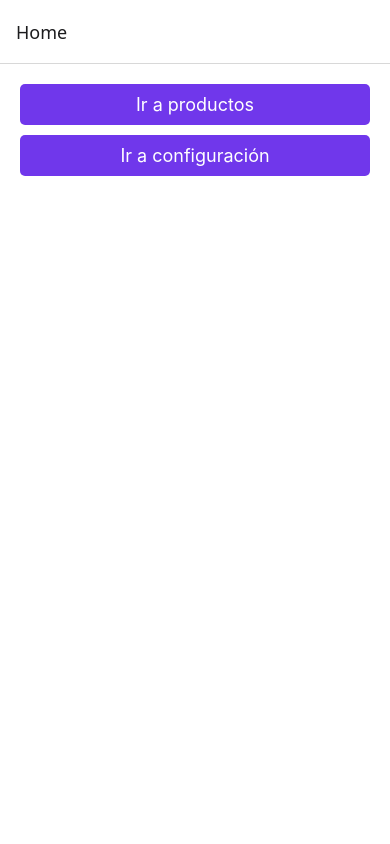
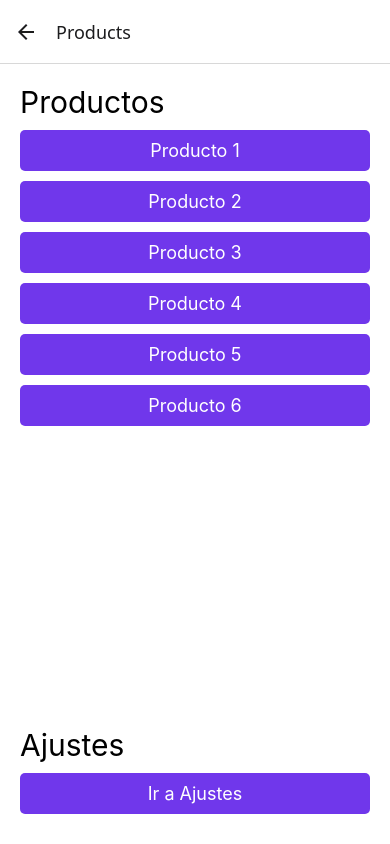
Before and after one commit to pmz10/04-NavigationApp, a React Native app: screen /Products in a window 390 px wide. Built offline with nearby package versions, Linux system fonts and the light colour scheme.

Commit message:
Add Products and Product screens with navigation; update HomeScreen buttons

```diff
--- a/src/presentation/routes/StackNavigator.tsx
+++ b/src/presentation/routes/StackNavigator.tsx
@@ -2,6 +2,8 @@
 import HomeScreen from '../screens/Home/HomeScreen'
 import ProfileScreen from '../screens/profile/ProfileScreen';
 import SettingsScreen from '../screens/Settings/SettingsScreen';
+import ProductsScreen from '../screens/products/ProductsScreen';
+import ProductScreen from '../screens/products/ProductScreen';
 
 const Stack = createStackNavigator();
 
@@ -16,6 +18,8 @@
       <Stack.Screen name="Home" component={HomeScreen} />
       <Stack.Screen name="Profile" component={ProfileScreen} />
       <Stack.Screen name="Settings" component={SettingsScreen} />
+      <Stack.Screen name='Products' component={ProductsScreen} />
+      <Stack.Screen name='Product' component={ProductScreen} />
     </Stack.Navigator>
   );
 }
--- a/src/presentation/screens/Home/HomeScreen.tsx
+++ b/src/presentation/screens/Home/HomeScreen.tsx
@@ -18,12 +18,17 @@
       </Pressable> */}
       <PrimaryButton
         onPress={() => navigation.navigate('Profile' as never)}
-        label="Ir a productos"
+        label="Ir a Perfil"
       />
 
       <PrimaryButton
         onPress={() => navigation.navigate('Settings' as never)}
-        label="Ir a configuración"
+        label="Ir a Ajustes"
+      />
+
+      <PrimaryButton
+        onPress={() => navigation.navigate('Products' as never)}
+        label="Ir a Productos"
       />
 
       {/* <PrimaryButton
--- a/src/presentation/screens/products/ProductsScreen.tsx
+++ b/src/presentation/screens/products/ProductsScreen.tsx
@@ -1,10 +1,40 @@
-import React from 'react';
 import { View, Text, StyleSheet } from 'react-native';
+import { globalStyles } from '../../theme/them';
+import { FlatList } from 'react-native-gesture-handler';
+import { PrimaryButton } from '../../components/shared/PrimaryButton';
+import { useNavigation } from '@react-navigation/native';
+
+const products = [
+  { id: 1, name: 'Producto 1' },
+  { id: 2, name: 'Producto 2' },
+  { id: 3, name: 'Producto 3' },
+  { id: 4, name: 'Producto 4' },
+  { id: 5, name: 'Producto 5' },
+  { id: 6, name: 'Producto 6' },
+]
 
 const ProductsScreen = () => {
+
+   const navigation = useNavigation();
+
+
   return (
-    <View style={styles.container}>
-      <Text>ProductsScreen</Text>
+    <View style={globalStyles.container}>
+      <Text style={{marginBottom: 10, fontSize: 30}}>Productos</Text>
+      <FlatList
+        data={products}
+        renderItem={({ item }) => (
+          <PrimaryButton
+            onPress={() => navigation.navigate('Product' as never)}
+            label={item.name}
+          />
+        )}
+      />
+      <Text style={{marginBottom: 10, fontSize: 30}}>Ajustes</Text>
+      <PrimaryButton
+      onPress={() => navigation.navigate('Settings' as never)}
+        label="Ir a Ajustes"
+      />
     </View>
   );
 };
```
